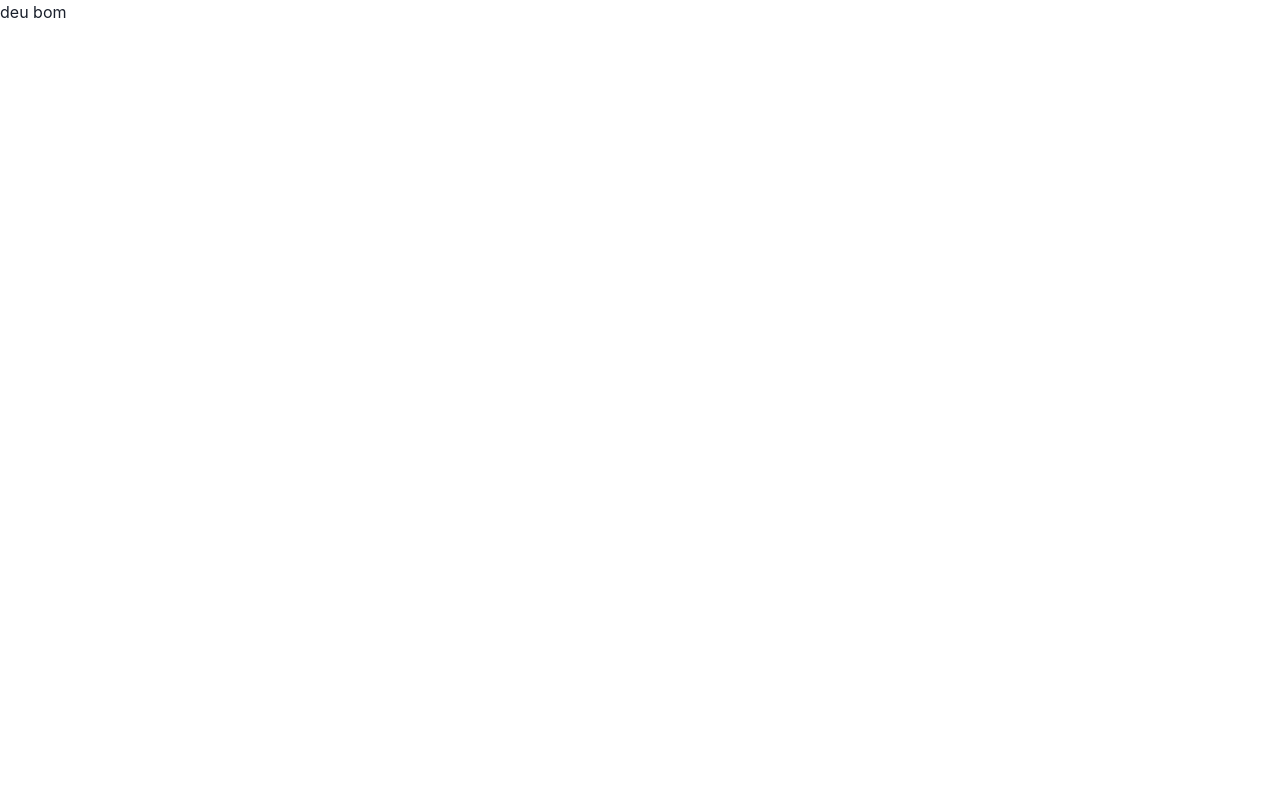
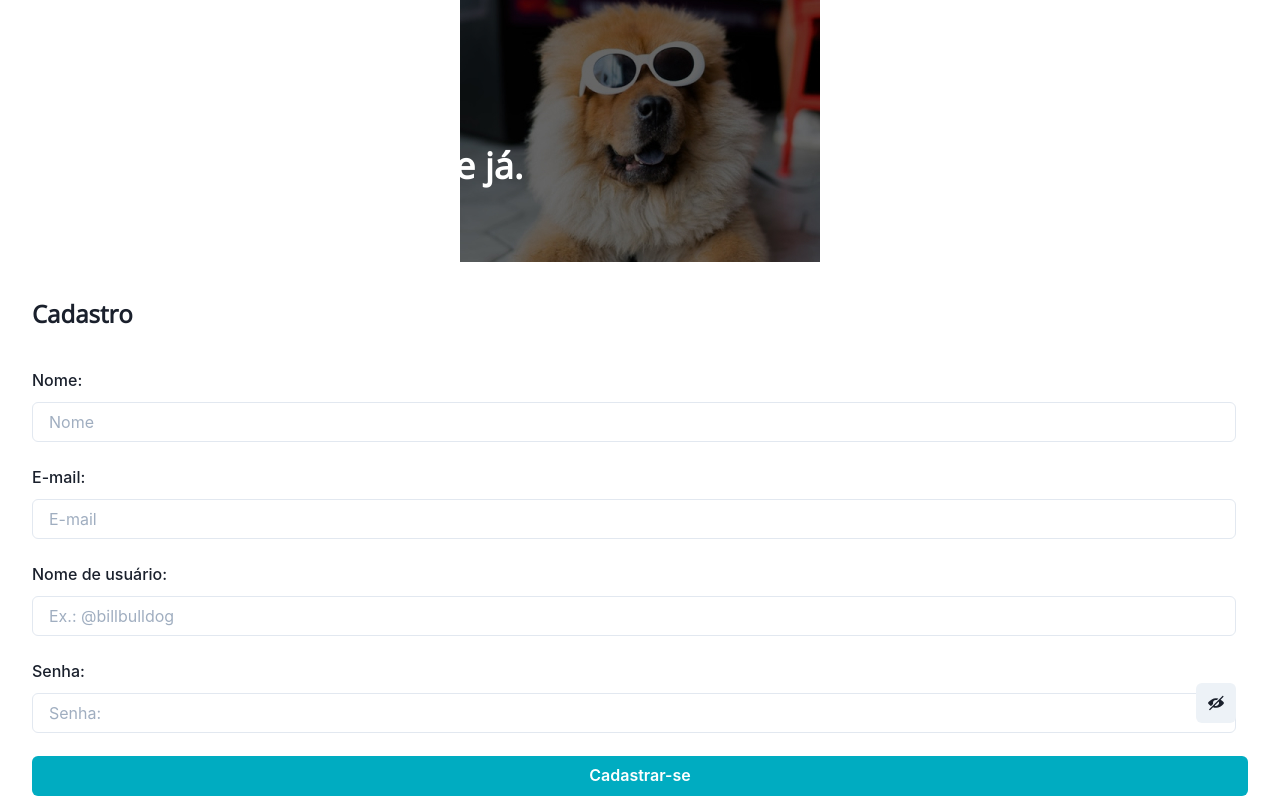
Before and after one commit to CarlosHenrique2/Front_React17_petTwitter_Otterwise, a React (Create React App) app: page / in a window 1280 px wide. Shown: the top 800 px of the page. Built offline with nearby package versions, Linux system fonts and the light colour scheme; no server answers.

Commit message:
Fix Form aling

```diff
--- a/src/pages/Access/index.js
+++ b/src/pages/Access/index.js
@@ -8,7 +8,6 @@ import { useAuth } from "../../context/auth-context";
 import img00 from "../../assets/img/background.jpg";
 
 import icon00 from "../../assets/svg/icon00.svg";
-import icon01 from "../../assets/svg/icon01.svg";
 import icon02 from "../../assets/svg/icon02.svg";
 import icon03 from "../../assets/svg/icon03.svg";
 
@@ -23,6 +22,7 @@ import {
   Button,
   InputRightElement,
   InputGroup,
+  Flex,
 } from "@chakra-ui/react";
 
 import { ViewIcon, ViewOffIcon } from "@chakra-ui/icons";
@@ -48,6 +48,7 @@ function Access() {
 
     await signin({ email, password });
     navigate(from, { replace: true });
+    console.log(event);
   }
 
   return (
@@ -62,6 +63,7 @@ function Access() {
       <div className="login-form">
         <h1 className="info_page">Login</h1>
 
+        <Flex>
           <FormControl gap="15px" className="form" onSubmit={handleSubmit}>
             <FormLabel className="form_label-E-mail" htmlFor="email">
               E-mail:
@@ -70,6 +72,7 @@ function Access() {
                 marginTop="10px"
                 focusBorderColor="#00acc1"
                 errorBorderColor="red.300"
+                name="email"
                 type="text"
                 placeholder="E-mail"
               />
@@ -81,6 +84,7 @@ function Access() {
                   marginTop="10px"
                   focusBorderColor="#00acc1"
                   errorBorderColor="red.300"
+                  name="password"
                   type={show ? "text" : "password"}
                   placeholder="Senha:"
                 />
@@ -100,8 +104,10 @@ function Access() {
               type="submit"
             >
               Entrar
+              {console.log(handleSubmit)}
             </Button>
           </FormControl>
+        </Flex>
 
         {/*   <form className="form">
           <label className="form_label-E-mail">
--- a/src/pages/Create/index.js
+++ b/src/pages/Create/index.js
@@ -1,10 +1,164 @@
-import { Link } from "react-router-dom";
+import { useLocation, useNavigate, Link } from "react-router-dom";
+
+import { useState } from "react";
+import React from "react";
+
+import { useAuth } from "../../context/auth-context";
+
+import img00 from "../../assets/img/background.jpg";
+
+import icon00 from "../../assets/svg/icon00.svg";
+import icon02 from "../../assets/svg/icon02.svg";
+import icon03 from "../../assets/svg/icon03.svg";
+
+import "./index.css";
+
+import {
+  FormControl,
+  FormLabel,
+  FormErrorMessage,
+  FormHelperText,
+  Input,
+  Button,
+  InputRightElement,
+  InputGroup,
+  Flex,
+  Box,
+} from "@chakra-ui/react";
+
+import { ViewIcon, ViewOffIcon } from "@chakra-ui/icons";
+
+import { Icon } from "@chakra-ui/react";
 
 function Create() {
+  const navigate = useNavigate();
+  const location = useLocation();
+  const { signin } = useAuth();
+
+  const [show, setShow] = React.useState(false);
+  const handleClick = () => setShow(!show);
+
+  const from = location.state?.from?.pathname || "/";
+
+  async function handleSubmit(event) {
+    event.preventDefault();
+
+    const formData = new FormData(event.currentTarget);
+    const email = formData.get("email");
+    const password = formData.get("password");
+
+    await signin({ email, password });
+    navigate(from, { replace: true });
+  }
+
   return (
-    <div className="">
-      <div className="">
-        <h1 className="">deu bom</h1>
+    <div className="login">
+      <div className="login-img">
+        <img className="img" src={img00}></img>
+        <img className="icon" src={icon00}></img>
+        <h1 className="title_img">Comece agora. Conecte-se já.</h1>
+      </div>
+      {/*       <p>Você precisa estar logado para ver a página {from}</p> */}
+
+      <div className="login-form">
+        <h1 className="info_page">Cadastro</h1>
+
+        <Flex>
+          <FormControl gap="15px" className="form" onSubmit={handleSubmit}>
+            <FormLabel className="form_label-E-mail" htmlFor="email">
+              Nome:
+              <Input
+                bg="transparent"
+                marginTop="10px"
+                focusBorderColor="#00acc1"
+                errorBorderColor="red.300"
+                type="text"
+                placeholder="Nome"
+              />
+            </FormLabel>
+            <FormLabel className="form_label-E-mail" htmlFor="email">
+              E-mail:
+              <Input
+                bg="transparent"
+                marginTop="10px"
+                focusBorderColor="#00acc1"
+                errorBorderColor="red.300"
+                type="text"
+                placeholder="E-mail"
+              />
+            </FormLabel>
+            <FormLabel className="form_label-E-mail" htmlFor="email">
+              Nome de usuário:
+              <Input
+                bg="transparent"
+                marginTop="10px"
+                focusBorderColor="#00acc1"
+                errorBorderColor="red.300"
+                type="text"
+                placeholder="Ex.: @billbulldog"
+              />
+            </FormLabel>
+            <FormLabel className="form_label-Senha" htmlFor="senha">
+              Senha:
+              <InputGroup>
+                <Input
+                  marginTop="10px"
+                  focusBorderColor="#00acc1"
+                  errorBorderColor="red.300"
+                  type={show ? "text" : "password"}
+                  placeholder="Senha:"
+                />
+                <InputRightElement>
+                  <Button border="none" onClick={handleClick}>
+                    {show ? <Icon as={ViewIcon} /> : <Icon as={ViewOffIcon} />}
+                  </Button>
+                </InputRightElement>
+              </InputGroup>
+            </FormLabel>
+            <Button
+              color="white"
+              focusBorderColor="#00acc1"
+              border="none"
+              background="#00acc1"
+              className="form_btn"
+              type="submit"
+            >
+              Cadastrar-se
+            </Button>
+          </FormControl>
+        </Flex>
+
+        {/*   <form className="form">
+          <label className="form_label-E-mail">
+            E-mail: <input name="email" type="text" placeholder="E-mail" />
+          </label>
+          <label className="form_label-Senha">
+            Senha:
+            <input
+              name="password"
+              type="password"
+              placeholder="Senha"
+              icon01={icon01}
+            />
+            <img className="icon-input" src={icon01}></img>
+          </label>
+          <button className="form_btn" type="submit">
+            Entrar
+          </button>
+        </form> */}
+
+        <div className="info_link">
+          <p className="info_link_text">
+            Já possui cadastro?<br></br>
+            <Link className="info_link_text-link" to="/login">
+              Faça login
+            </Link>
+          </p>
+        </div>
+        <div className="login-img">
+          <img className="login-img-icon" src={icon02}></img>
+          <img className="login-img-icon" src={icon03}></img>
+        </div>
       </div>
     </div>
   );
```
Lines whose indentation alone changed are shown as unchanged.
